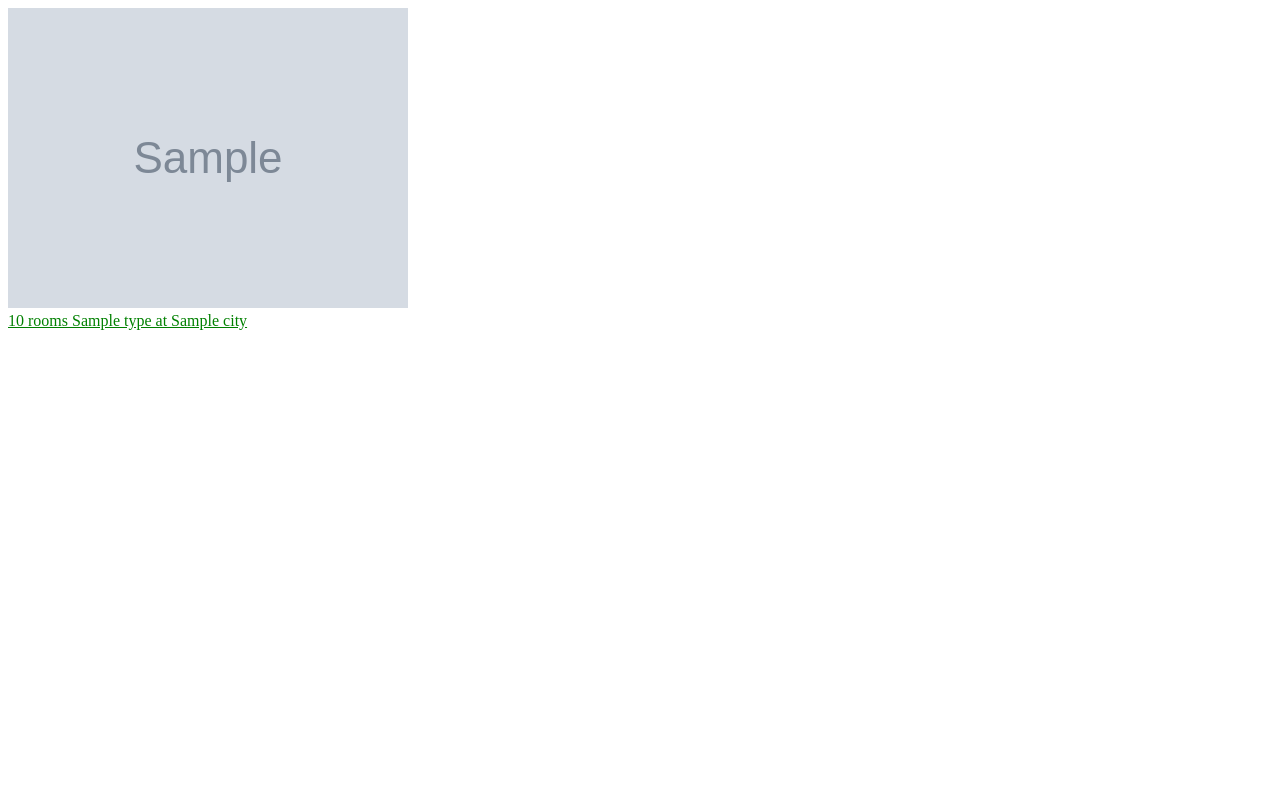
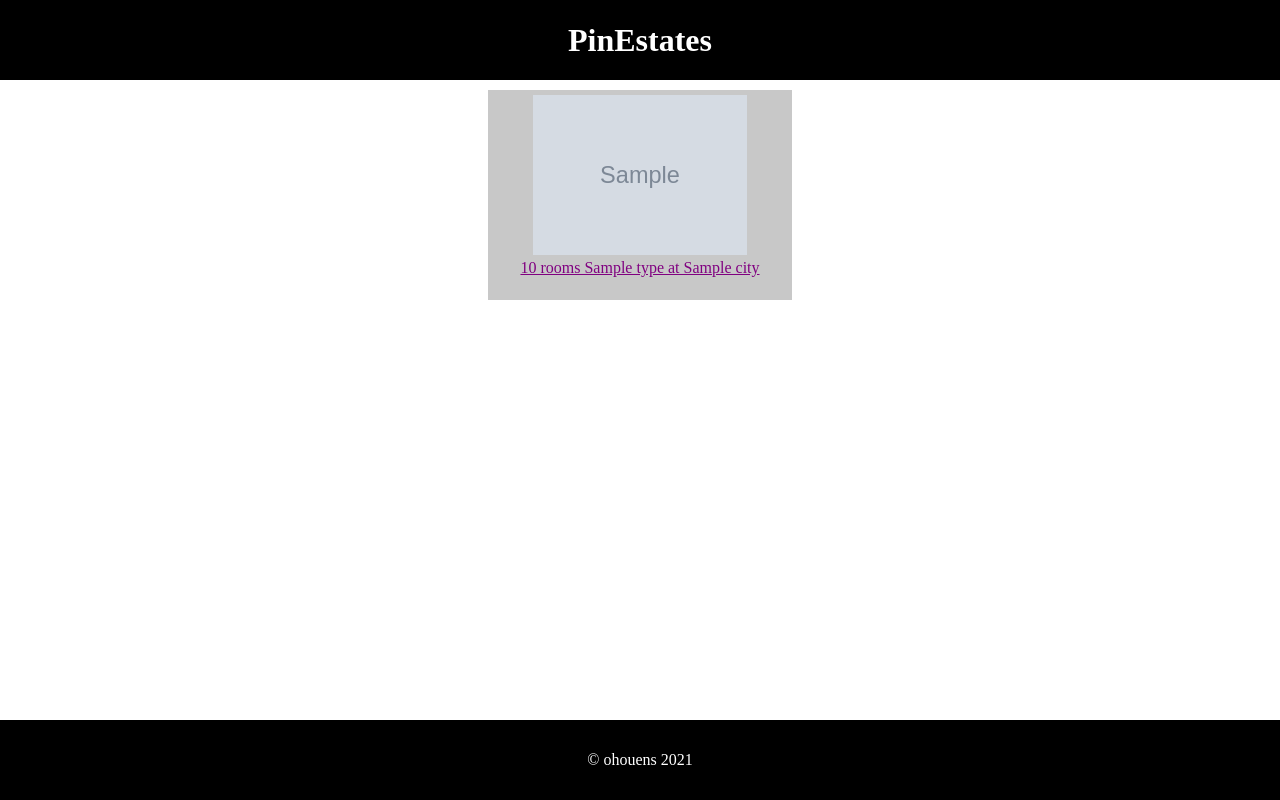
Before and after one commit to ohouens/Real_Estates_Recommender_System, a Django app: template PinEstate/adverts/templates/adverts/index.html in a window 1280 px wide. Run offline with Django 3.2, Linux system fonts and the light colour scheme; the template is opened without the code that fills it: most values are stand-ins (such as "Sample title", 1, 10 or a date in 2020); grey boxes marked "Sample" are stand-in pictures.

Commit message:
home page style done

```diff
--- a/PinEstate/adverts/static/adverts/style/base.css
+++ b/PinEstate/adverts/static/adverts/style/base.css
@@ -1,6 +1,45 @@
+*{
+  padding: 0;
+  margin: 0;
+  text-align: center;
+}
+
+header, footer{
+  height: 10vh;
+  background-color: black;
+  color: white;
+  display: flex;
+}
+.center{
+  margin: auto;
+}
+footer a{
+  text-decoration: none;
+  color: white;
+}footer a:hover{
+  text-decoration: underline;
+}
+
+#container{
+  min-height: 80vh;
+}
 .item{
-
+  display: inline-block;
+  width: 300px;
+  height: 200px;
+  background-color: rgb(200, 200, 200);
+  margin-left: 5px;
+  margin-right: 5px;
+  margin-bottom: 10px;
+  margin-top: 10px;
+  padding-top: 5px;
+  padding-bottom: 5px;
+  padding-left: 2px;
+  padding-right: 2px;
+}
+.item img{
+  height: 80%;
 }
 .item a {
-  color: green;
+  color: purple;
 }
--- a/PinEstate/adverts/templates/adverts/index.html
+++ b/PinEstate/adverts/templates/adverts/index.html
@@ -8,7 +8,12 @@
   </head>
   <body>
   {% if latest_estate_list %}
-      <div id="container">
+    <header>
+      <div class="center">
+        <h1>PinEstates</h1>
+      </div>
+    </header>
+    <div id="container">
       {% for estate in latest_estate_list %}
           <div class="item">
             <img src="{{ estate.image }}" alt="preview image"><br>
@@ -19,5 +24,12 @@
   {% else %}
       <p>No estates are available.</p>
   {% endif %}
+    <footer>
+      <div class="center">
+        <a href="https://github.com/ohouens" target="_blank">
+          © ohouens 2021
+        </a>
+      </div>
+    </footer>
   </body>
 </html>
```
